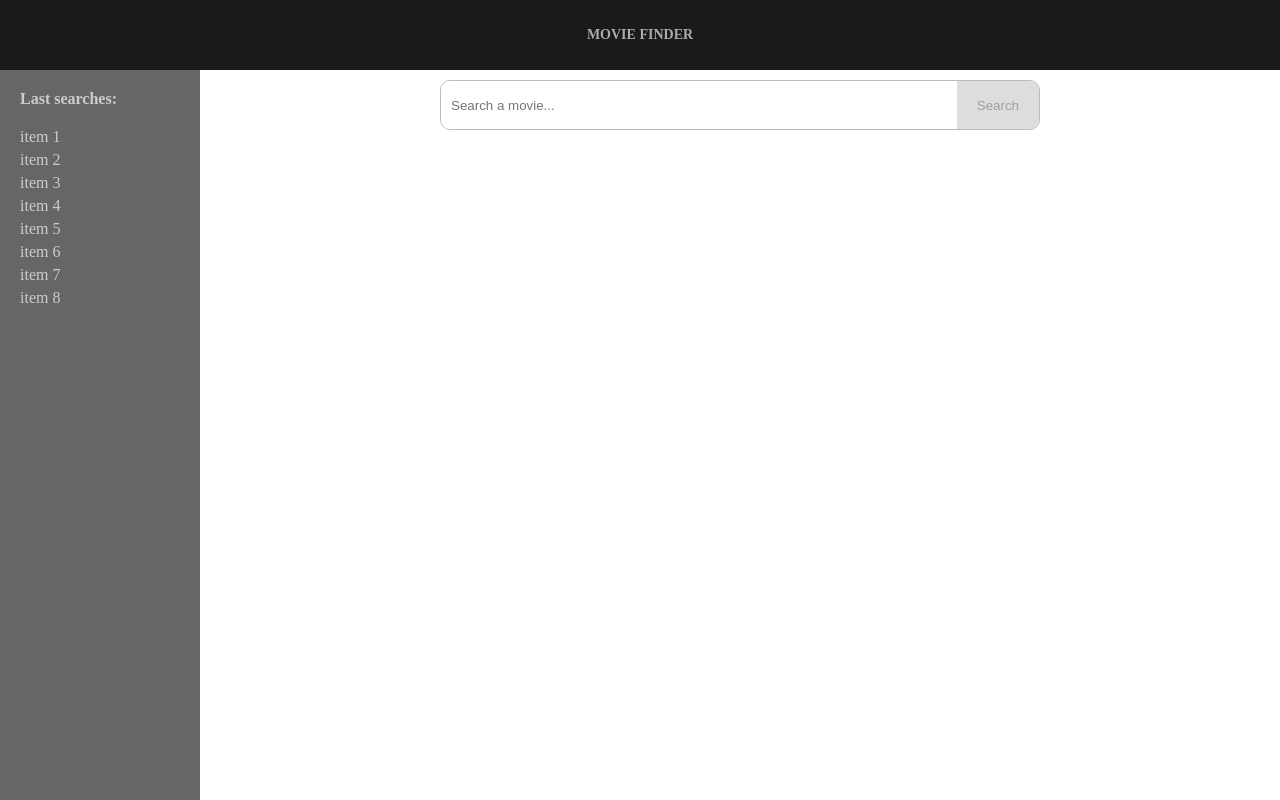
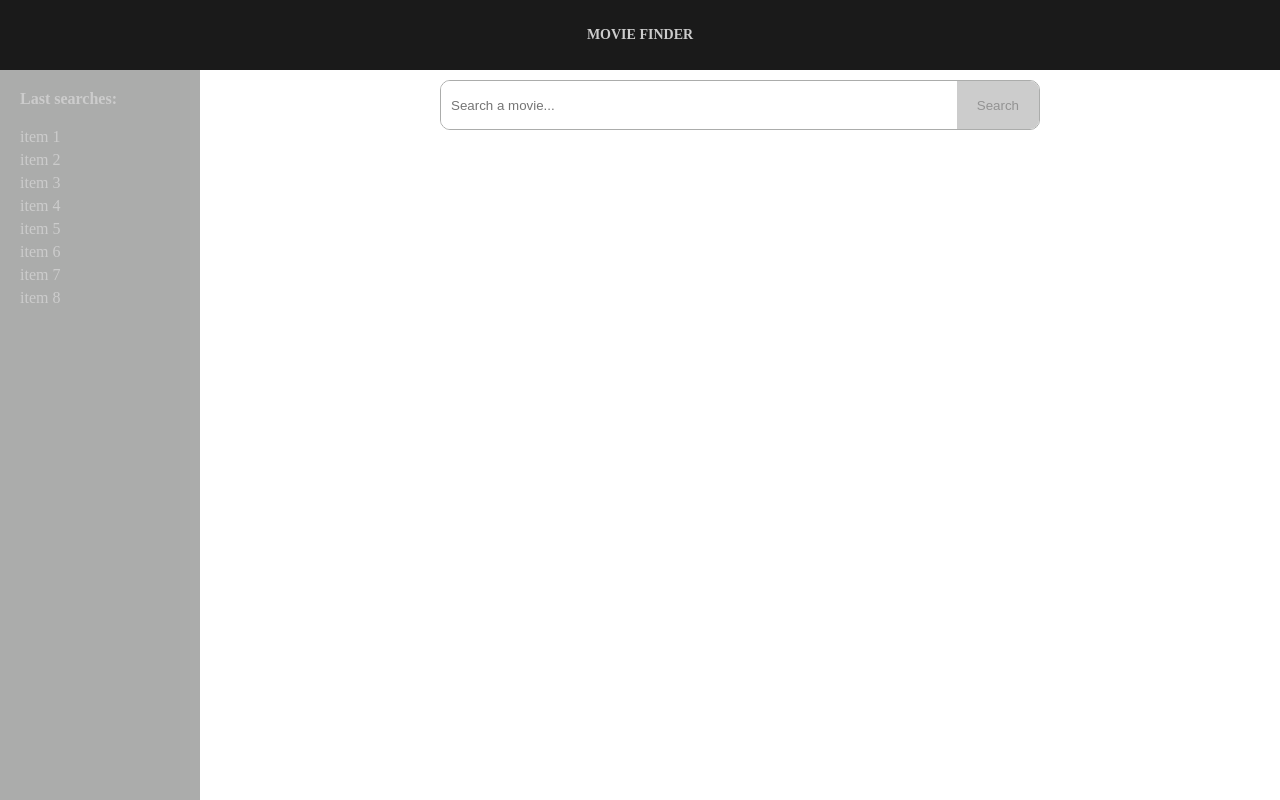
Before and after one commit to edsonjmv/movie-finder, an Angular app: page / in a window 1280 px wide. Built offline with nearby package versions, Linux system fonts and the light colour scheme.

Commit message:
refactor adding global variables in main scss file

```diff
--- a/src/app/app.component.html
+++ /dev/null
@@ -1 +0,0 @@
-<router-outlet></router-outlet>
--- a/src/app/app.component.ts
+++ b/src/app/app.component.ts
@@ -2,9 +2,8 @@ import { Component } from '@angular/core';
 
 @Component({
   selector: 'app-root',
-  templateUrl: './app.component.html',
-  styleUrls: ['./app.component.scss']
+  template: `
+    <router-outlet></router-outlet>
+  `
 })
-export class AppComponent {
-  title = 'movie-finder';
-}
+export class AppComponent { }
--- a/src/app/components/header-bar/header-bar.component.scss
+++ b/src/app/components/header-bar/header-bar.component.scss
@@ -1,9 +1,11 @@
+@import "../../../assets/scss/main.scss";
+
 :host {
   display: flex;
   justify-content: center;
   align-items: center;
-  background-color: #1a1a1a;
-  color: #ABACAB;
+  background-color: $dark-gray;
+  color: $light-gray;
 
   h3 {
     text-transform: uppercase;
--- a/src/app/components/input-search/input-search.component.scss
+++ b/src/app/components/input-search/input-search.component.scss
@@ -1,3 +1,5 @@
+@import "../../../assets/scss/main.scss";
+
 :host {
   display: flex;
   justify-content: space-between;
@@ -5,7 +7,7 @@
   width: 100%;
   min-width: 200px;
   max-width: 600px;
-  border: 1px solid #bbb;
+  border: 1px solid $medium-gray;
   border-radius: 10px;
   overflow: hidden;
 
@@ -23,6 +25,6 @@
     padding: 0 20px;
     border: 0;
     outline: none;
-    background-color: #ddd;
+    background-color: $light-gray;
   }
 }
--- a/src/app/components/item-card/item-card.component.scss
+++ b/src/app/components/item-card/item-card.component.scss
@@ -1,3 +1,5 @@
+@import "../../../assets/scss/main.scss";
+
 :host {
   display: grid;
   grid-template-columns: 100px 1fr;
@@ -5,7 +7,7 @@
   grid-template-areas: "image content";
   width: 280px;
   height: 160px;
-  border: 2px solid #ddd;
+  border: 2px solid $medium-gray;
   border-radius: 10px;
   overflow: hidden;
 
--- a/src/app/components/sidebar-list/sidebar-list.component.scss
+++ b/src/app/components/sidebar-list/sidebar-list.component.scss
@@ -1,8 +1,10 @@
+@import "../../../assets/scss/main.scss";
+
 :host {
   display: none;
-  background-color: #666;
+  background-color: $medium-gray;
   padding: 20px;
-  color: #ccc;
+  color: $light-gray;
   align-self: stretch;
   justify-self: stretch;
 
--- /dev/null
+++ b/src/assets/scss/main.scss
@@ -0,0 +1,3 @@
+$dark-gray: #1a1a1a;
+$medium-gray: #ABACAB;
+$light-gray: #ccc;
```
Also changed, not shown: src/app/app.component.scss (deleted).
